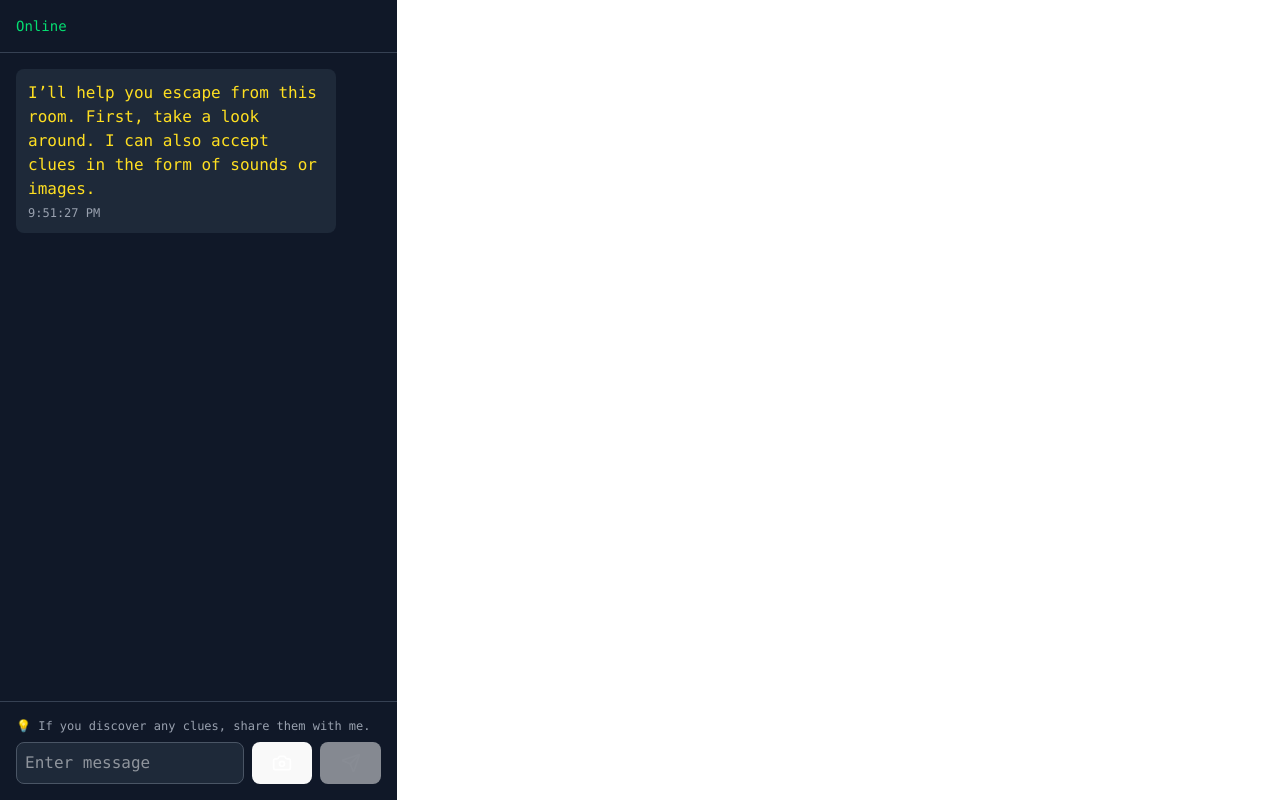
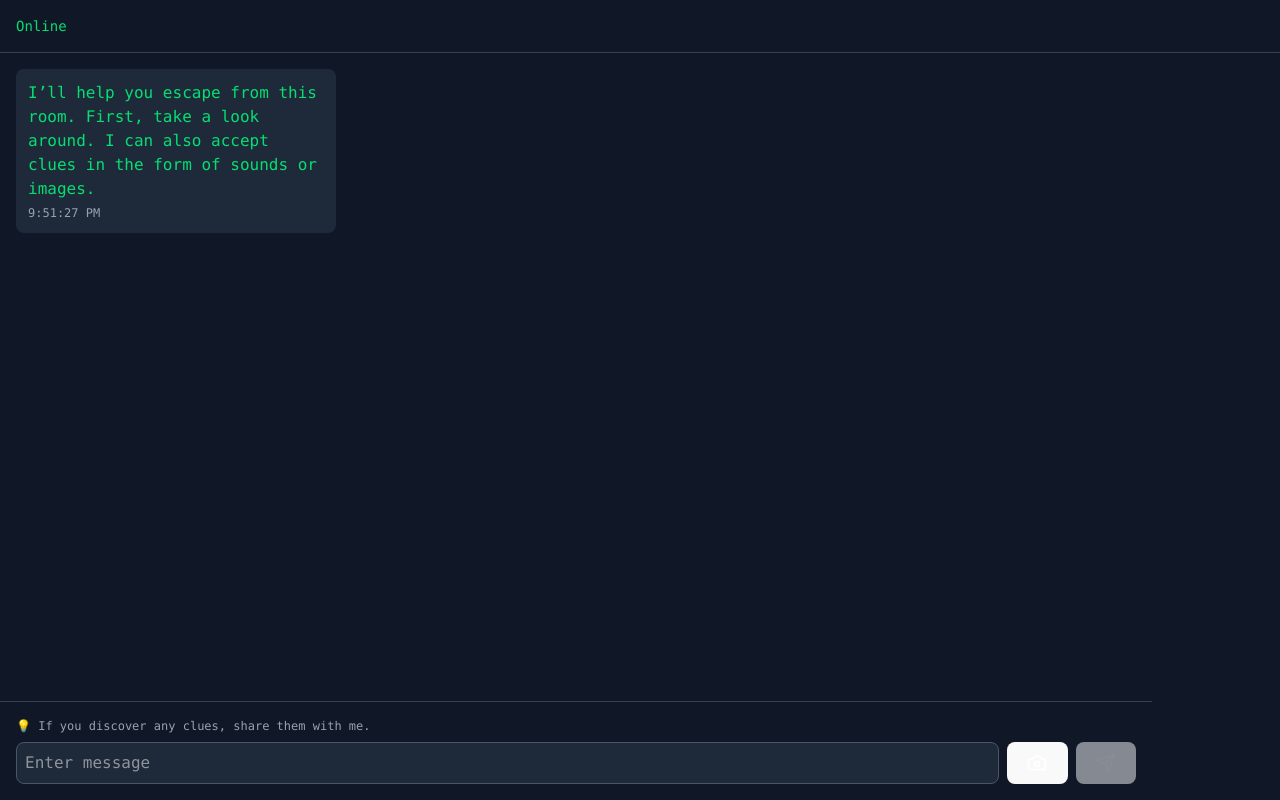
Before and after one commit to Sozai83/horror_puzzle_chat, a React (Vite) app: page / in a window 1280 px wide. Built offline with nearby package versions, Linux system fonts and the light colour scheme.

Commit message:
adjust stylings etc

```diff
--- a/index.html
+++ b/index.html
@@ -4,7 +4,7 @@
     <meta charset="UTF-8" />
     <link rel="icon" type="image/svg+xml" href="public/The_Halo_of_the_Sun.png" />
     <meta name="viewport" content="width=device-width, initial-scale=1.0" />
-    <title>Silent Hill Journey Guide</title>
+    <title>Silent Chill Journey Guide</title>
   </head>
   <body>
     <div id="root"></div>
--- a/src/App.tsx
+++ b/src/App.tsx
@@ -1,13 +1,13 @@
 // src/App.tsx
 import React, { useState, useEffect, useRef } from 'react';
-import { Camera, Image, Send } from 'lucide-react';
+import { Camera, Send } from 'lucide-react';
 import { Html5Qrcode } from "html5-qrcode";
 
 interface Message {
   id: string;
   type: 'user' | 'ai';
   content: string;
-  messageType: 'text' | 'voice' | 'image';
+  messageType: 'text';
   phase: GamePhase;
   timestamp: Date;
 }
@@ -55,19 +55,20 @@ const App: React.FC = () => {
     ],
     broken: [
       "upstα!rs....f!nd....th3m.....",
-      "th3y...w4tch...y0u...fr0m....th3....ab0ve....",
+      "th3y...w4tch...y0u...fr0m...th3...ab0ve...",
       "d0...n0t...tr5st..."
     ]
   };
 
   // Add message helper
-  const addMessage = (type: 'user' | 'ai', content: string, messageType: 'text' | 'voice' | 'image' = 'text') => {
+  const addMessage = (type: 'user' | 'ai', content: string, nextPhase: GamePhase = phase) => {
+    console.log('phase', phase)
     const newMessage: Message = {
       id: Date.now().toString(),
       type,
       content,
-      messageType,
-      phase: phase,
+      messageType: 'text',
+      phase: nextPhase,
       timestamp: new Date()
     };
     setMessages(prev => [...prev, newMessage]);
@@ -85,11 +86,11 @@ const App: React.FC = () => {
     // Check for textTriggers
     if (textTriggers[currentInput]) {
       const trigger = textTriggers[currentInput];
+      if (trigger.nextPhase) {
+          setPhase(trigger.nextPhase);
+      }
       setTimeout(() => {
-        addMessage('ai', trigger.response);
-        if (trigger.nextPhase) {
-          setPhase(trigger.nextPhase);
-        }
+        addMessage('ai', trigger.response, trigger.nextPhase);
         setIsTyping(false);
       }, 1500);
       return;
@@ -124,8 +125,8 @@ const App: React.FC = () => {
               setIsAnalyzing(false);
               if (decodedText.trim() == 'KarlBD2025') {
                 const hint = 'Seek the chamber where droplets sing, A hidden cloud on silver string. Step inside, let waters pour,They’ll cleanse your skin, and so much more. Delay too long, the stench will stay - Wash now, or filth will mark your way.';
-                addMessage('ai', hint);
                 setPhase('phase_3');
+                addMessage('ai', hint, 'phase_3');
               } else {
                 addMessage('ai', 'Wrong QR code has been scaned. Try again.');
               }
@@ -160,6 +161,11 @@ const App: React.FC = () => {
     messagesEndRef.current?.scrollIntoView({ behavior: 'smooth' });
   }, [messages]);
 
+  // Check phase change
+  useEffect(() => {
+    console.log('Phase updated to:', phase);
+  }, [phase]);
+
   // Initial message
   useEffect(() => {
     if (!added) {
@@ -173,7 +179,9 @@ const App: React.FC = () => {
 
   const getPhaseClass = (msgPhase: GamePhase) => {
     switch (msgPhase) {
-      case 'phase_1': return 'text-yellow-300';
+      case 'phase_1': return 'text-green-400';
+      case 'phase_2': return 'text-green-400';
+      case 'phase_3': return 'text-yellow-300';
       case 'broken': return 'text-red-500 glitch-text';
       default: return 'text-white';
     }
@@ -182,7 +190,8 @@ const App: React.FC = () => {
   const getStatusText = () => {
     switch (phase) {
       case 'phase_1': return { text: 'Online', class: 'text-green-400' };
-      case 'phase_2': return { text: 'Connection Unstable', class: 'text-yellow-400' };
+      case 'phase_2': return { text: 'Online', class: 'text-green-400' };
+      case 'phase_3': return { text: 'Connection Unstable', class: 'text-yellow-400' };
       case 'broken': return { text: 'SYSTEM FAILURE', class: 'text-red-400 glitch-text' };
     }
   };
@@ -190,7 +199,7 @@ const App: React.FC = () => {
   const status = getStatusText();
 
   return (
-    <div className={`min-h-screen bg-gray-900 text-white font-mono ${phase === 'broken' ? 'broken-bg' : ''}`}>
+    <div className={`w-screen min-h-screen text-white font-mono ${phase === 'broken' ? 'broken-bg' : 'bg-gray-900'}`}>
       <style dangerouslySetInnerHTML={{
         __html: `
         @keyframes glitch {
@@ -204,27 +213,18 @@ const App: React.FC = () => {
 
         .glitch-text {
           animation: glitch 0.3s infinite;
-          text-shadow: 2px 2px 0px #ff0000, -2px -2px 0px #00ff00;
+          text-shadow: 1px 1px 0px #ff0000, -2px -2px 0px brown;
         }
 
         .broken-bg {
-          background: linear-gradient(45deg, #1a1a1a, #2d0000);
-        }
-
-        .recording-pulse {
-          animation: recording-pulse 1s infinite;
-        }
-
-        @keyframes recording-pulse {
-          0%, 100% { background-color: rgb(239, 68, 68); }
-          50% { background-color: rgb(127, 29, 29); }
+          background: linear-gradient(45deg, #500c0cff, #2d0000);
         }
       `}} />
 
-      <div className="container mx-auto max-w-2xl h-screen flex flex-col">
+      <div className="w-full h-screen flex flex-col">
         {/* Header */}
         <div className="p-4 border-b border-gray-700">
-          <h1 className={`text-xl ${phase === 'broken' ? 'glitch-text' : ''}`}>
+          <h1 className={`text-m ${phase === 'broken' ? 'glitch-text' : ''}`}>
             {phase === 'broken' ? 'SY5T3M_3RR0R' : ''}
           </h1>
           <div className={`text-sm ${status?.class}`}>
@@ -243,7 +243,6 @@ const App: React.FC = () => {
                 }`}
             >
               <div className={msg.type === 'ai' && phase === 'broken' ? 'font-bold tracking-wider' : ''}>
-                {msg.messageType === 'voice' && '🎤 '}
                 {msg.messageType === 'image' && '📷 '}
                 {msg.content}
               </div>
@@ -276,7 +275,7 @@ const App: React.FC = () => {
         </div>
 
         {/* Input Area */}
-        <div className="p-4 border-t border-gray-700">
+        <div className="max-w-9/10 p-4 border-t border-gray-700">
           <div className="mb-2 text-xs text-gray-400">
             💡 If you discover any clues, share them with me.
           </div>
--- a/vite.config.ts
+++ b/vite.config.ts
@@ -6,7 +6,7 @@ import tailwindcss from '@tailwindcss/vite'
 export default defineConfig({
   server: {
     allowedHosts: [
-      '95914a5533a5.ngrok-free.app'
+      '4c6c1a22add1.ngrok-free.app'
     ]
   },
   plugins: [
```
